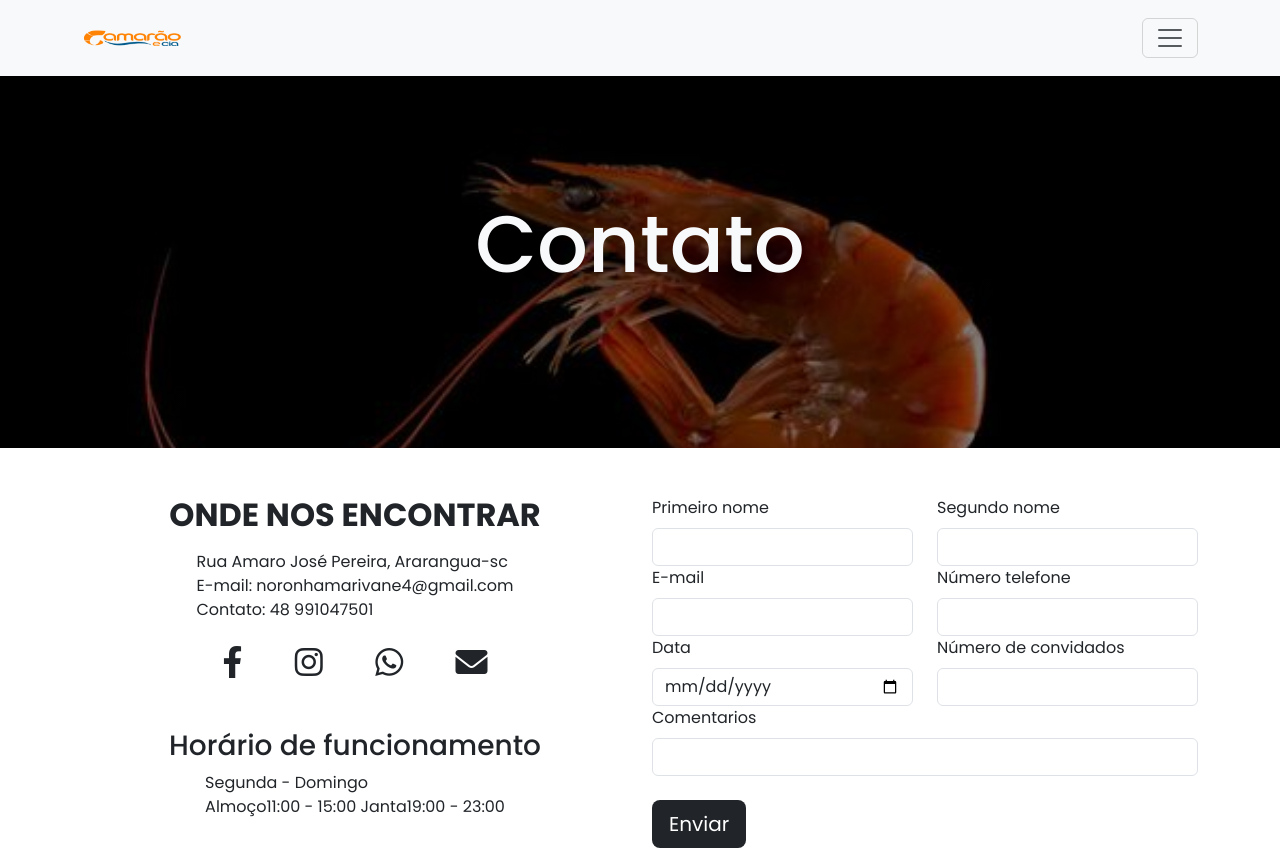
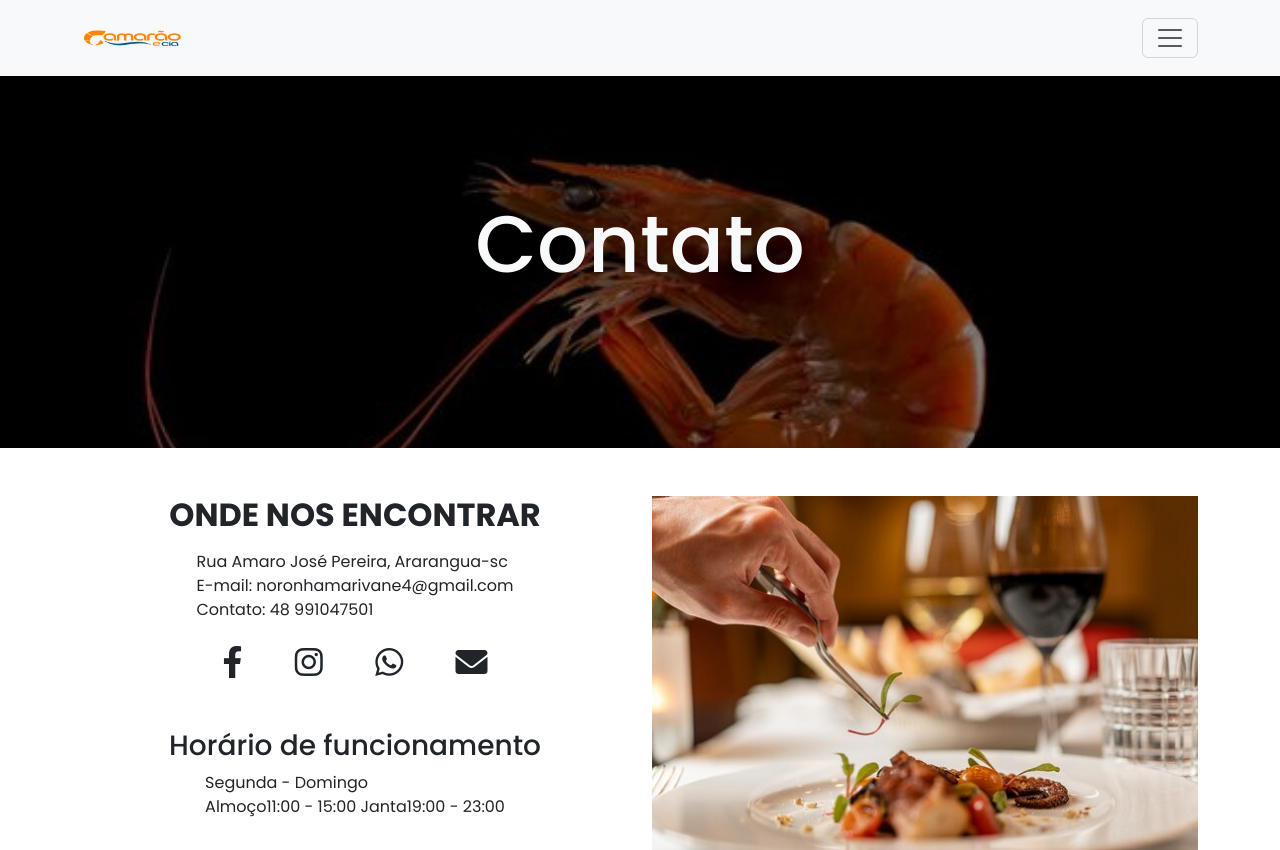
Before and after one commit to marivanenoronha/Restaurante-Website, a React (Create React App) app: page /Contact in a window 1280 px wide. Shown: the top 850 px of the page. Built offline with nearby package versions, Linux system fonts and the light colour scheme; the HTML template or start-up script is replaced by a standard one.

Commit message:
feat: delete form

```diff
--- a/package.json
+++ b/package.json
@@ -7,6 +7,7 @@
     "@testing-library/react": "^13.4.0",
     "@testing-library/user-event": "^13.5.0",
     "bootstrap": "^5.3.3",
+    "emailjs-com": "^3.2.0",
     "react": "^18.3.1",
     "react-bootstrap": "^2.10.4",
     "react-dom": "^18.3.1",
--- a/src/pages/Contact.css
+++ b/src/pages/Contact.css
@@ -17,27 +17,6 @@
         margin-top: 15px;
     }
 
-    .contact-page form .row {
-        display: flex;
-        flex-wrap: wrap;
-        gap: 15px;
-    }
-
-    .contact-page form .row .col-md-6 {
-        width: 100%;
-
-    }
-
-    .contact-page form .row .col-md-6 label {
-        font-size: 0.9rem;
-    }
-
-    .contact-page form .row .col-md-6 input,
-    .contact-page form .row .col-md-6 textarea {
-        padding: 10px;
-        font-size: 0.9rem;
-    }
-
     .contact-page .ratio {
         height: 390px;
     }
--- a/src/pages/contact.jsx
+++ b/src/pages/contact.jsx
@@ -1,10 +1,13 @@
 import React from "react";
 import "./Contact.css";
 import { ContactInfo } from "../components/ContactInfo";
-import { Form } from "react-bootstrap";
+
 import { Reviews } from "../components/Reviews";
+import contactImage from "../fotos/img/contact-img.jpg";
+
 
 function Contact() {
+
     return (
         <div className="contact-page">
             <header className="mt-5">
@@ -20,45 +23,9 @@ function Contact() {
                         <ContactInfo />
                     </div>
                     <div className="col-lg-6 d-flex justify-content-center">
-                        <Form >
-                            <Form.Group className="row mb-6">
-                                <div className="col-md-6">
-                                    <Form.Label htmlFor="Primeiro-nome" className="text-dark" >Primeiro nome</Form.Label>
-                                    <Form.Control type="text" id="primeiro-nome" />
-                                </div>
-                                <div className="col-md-6">
-                                    <Form.Label htmlFor="segundo-nome" className="text-dark">Segundo nome</Form.Label>
-                                    <Form.Control type="text" id="segundo-nome" />
-                                </div>
-                            </Form.Group>
-                            <Form.Group className="row mb-6">
-                                <div className="col-md-6">
-                                    <Form.Label htmlFor="email" className="text-dark" >E-mail</Form.Label>
-                                    <Form.Control type="text" id="email" />
-                                </div>
-                                <div className="col-md-6">
-                                    <Form.Label htmlFor="numero-telefone" className="text-dark" >Número telefone</Form.Label>
-                                    <Form.Control type="text" id="numero-telefone" />
-                                </div>
-                            </Form.Group>
-                            <Form.Group className="row mb-6">
-                                <div className="col-md-6">
-                                    <Form.Label htmlFor="date" className="text-dark">Data</Form.Label>
-                                    <Form.Control type="date" id="date" />
-                                </div>
-                                <div className="col-md-6">
-                                    <Form.Label htmlFor="guests-number" className="text-dark" >Número de convidados</Form.Label>
-                                    <Form.Control type="number" id="guests-number" />
-                                </div>
-                            </Form.Group>
-                            <Form.Group className="mb-4">
-                                <Form.Label htmlFor="comments" className="text-dark">Comentarios</Form.Label>
-                                <Form.Control type="textarea" id="comments" />
-                            </Form.Group>
-                            <button type="submit" className="btn bg-dark text-white btn-lg">Enviar</button>
-                        </Form>
+                            <img src={contactImage} className="img-fluid w-52" alt="" />
+                        </div>
 
-                    </div>
                     <div className="container my-5">
                         <div className="row">
                             <div className="col-12 d-flex align-items-left justify-content-center flex-column">
--- a/src/pages/home.jsx
+++ b/src/pages/home.jsx
@@ -11,12 +11,12 @@ import contactImage from "../fotos/img/contact-img.jpg";
 function Home() {
     return (
         <div className="home-page">
-            <header className="h-100 min-vh-100 d-flex align-items-center text-light ">
+            <header className="h-100 min-vh-100 d-flex align-items-center text-light">
                 <div className="container">
                     <div className="row">
                         <div className="col-sm-6 d-flex d-sm-block flex-column align-items-left">
                             <h2 className="mb-0 text-dark fw-bold slide-in-left" >Restaurante e Petiscaria</h2>
-                            <h1 className="mb-5 text-primary fw-bold text-center text-sm-start slide-in-left"><span style={{ color: "orange" }}>Camarão e</span> Cia</h1>
+                            <h1 className="mb-5 text-primary fw-bold text-center text-sm-start slide-in-left">Mundo<span style={{ color: "orange" }}> do Camarao</span></h1>
                         </div>
                     </div>
                 </div>
```
Also changed, not shown: src/fotos/img/restaurante-mar.jpg, 1 other file (tests, documents, lock files or other folders).
